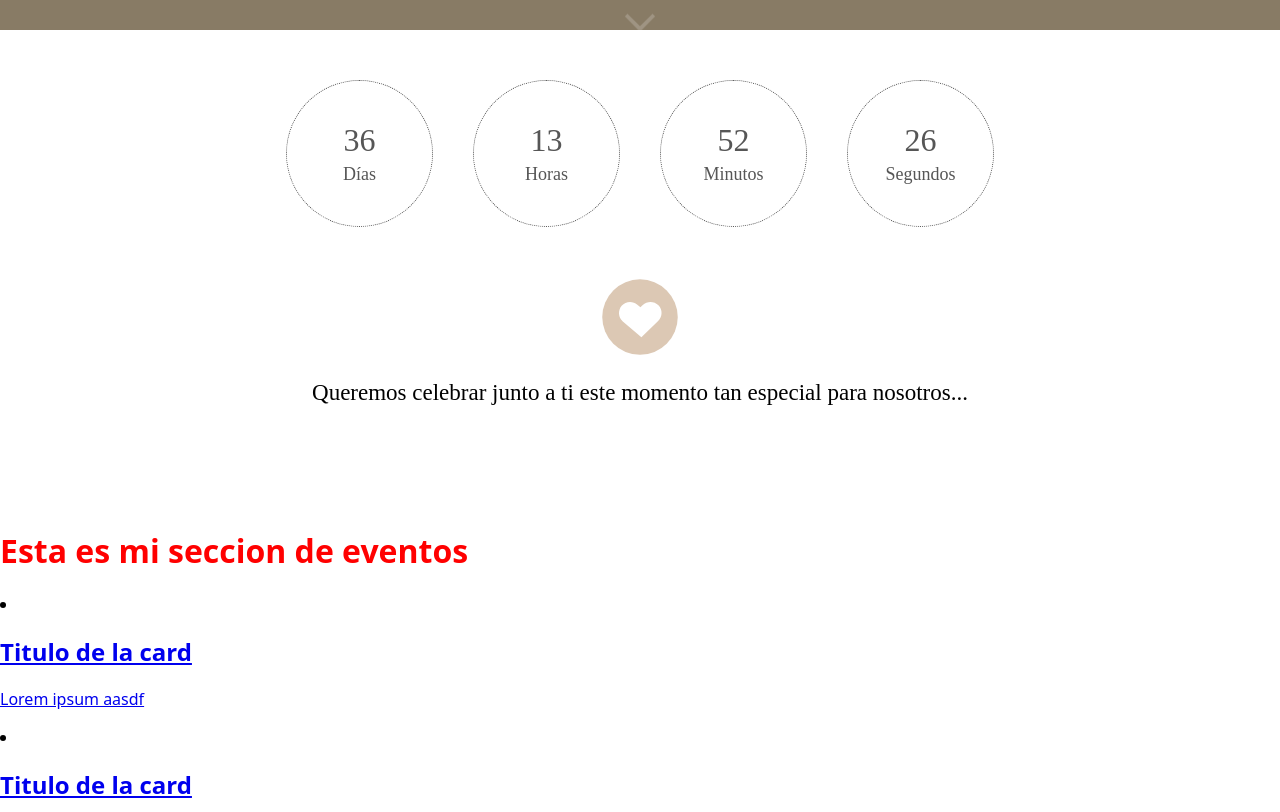
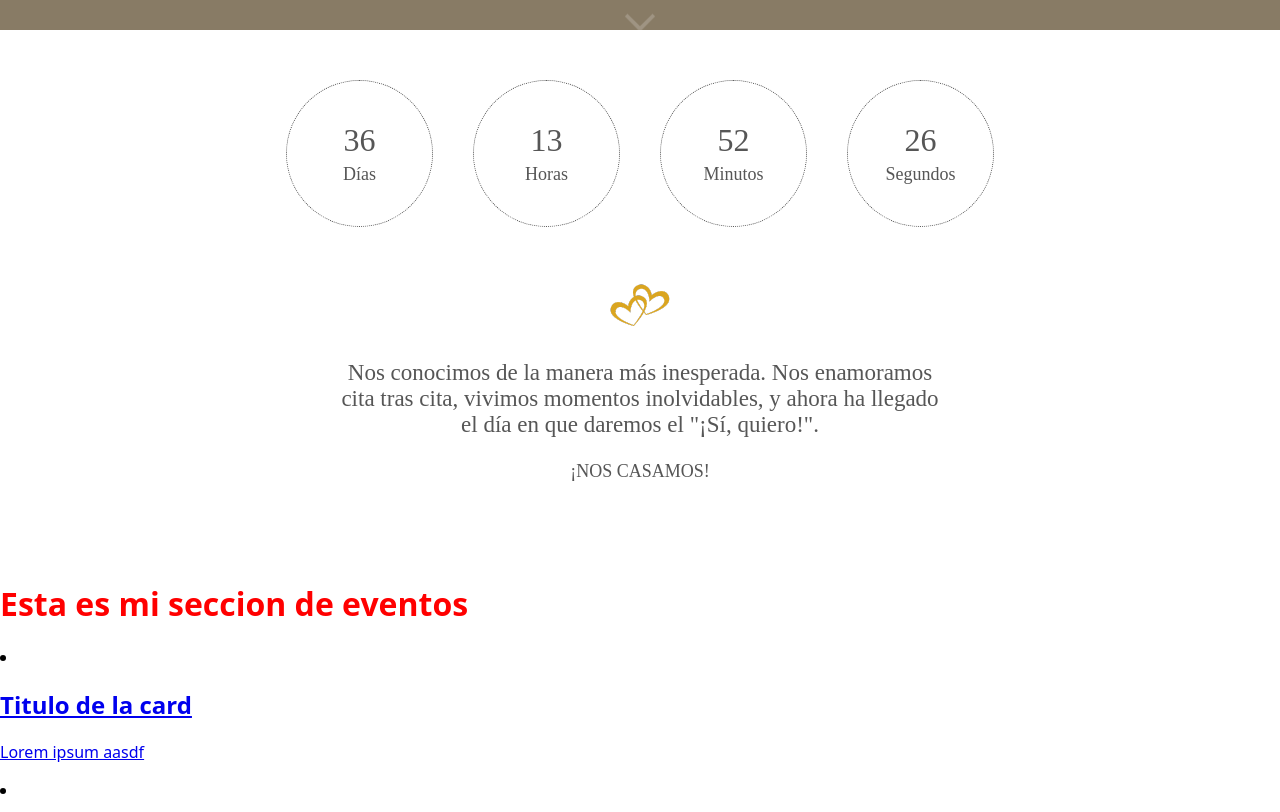
Before and after one commit to joser098/wedding-template, an Astro site: page / in a window 1280 px wide. Shown: the part 770-1582 px from the top of the page. Built offline with nearby package versions, Linux system fonts and the light colour scheme; Astro itself is replaced by a stand-in of ours; grey boxes are pictures that could not be loaded.

Commit message:
logo,text,icon

```diff
--- a/src/components/Countdown.astro
+++ b/src/components/Countdown.astro
@@ -21,11 +21,13 @@ const TIMESTAMP = 1727271000000;
       <span>Segundos</span>
     </div>
   </div>
-  <article>
-    <img class="icon" src="/icono-corazon.svg" alt="icono de corazon" />
+  <article class="text">
+    <img class="icon" src="/corazones.png" alt="icono de corazon" />
     <p>
-      Queremos celebrar junto a ti este momento tan especial para nosotros...
+      Nos conocimos de la manera más inesperada.
+      Nos enamoramos cita tras cita, vivimos momentos inolvidables, y ahora ha llegado el día en que daremos el "¡Sí, quiero!".
     </p>
+    <span> ¡NOS CASAMOS! <span>
   </article>
 </section>
 
@@ -57,7 +59,7 @@ const TIMESTAMP = 1727271000000;
     border-radius: 100%;
   }
 
-  span {
+  span, p {
     font-family: "Times New Roman", Times, serif;
     font-size: x-small;
     color: #565656;
@@ -74,6 +76,9 @@ const TIMESTAMP = 1727271000000;
     text-align: center;
     font-family: "Times New Roman", Times, serif;
     font-size: small;
+  }
+  .text {
+    max-width: 600px;
   }
 
   /* SIZE FOR 640px */
--- a/src/components/Hero.astro
+++ b/src/components/Hero.astro
@@ -3,7 +3,7 @@ import ChevronDown from "../icons/Chevron-down.astro";
 ---
 
 <section class="hero">
-    <img src="/logo-portada.png" alt="">
+    <img src="/titulo-portada.png" alt="">
     <ChevronDown/>
 </section>
 <style>
```
Also changed, not shown: public/corazones.png (added), public/titulo-portada.png (added).
